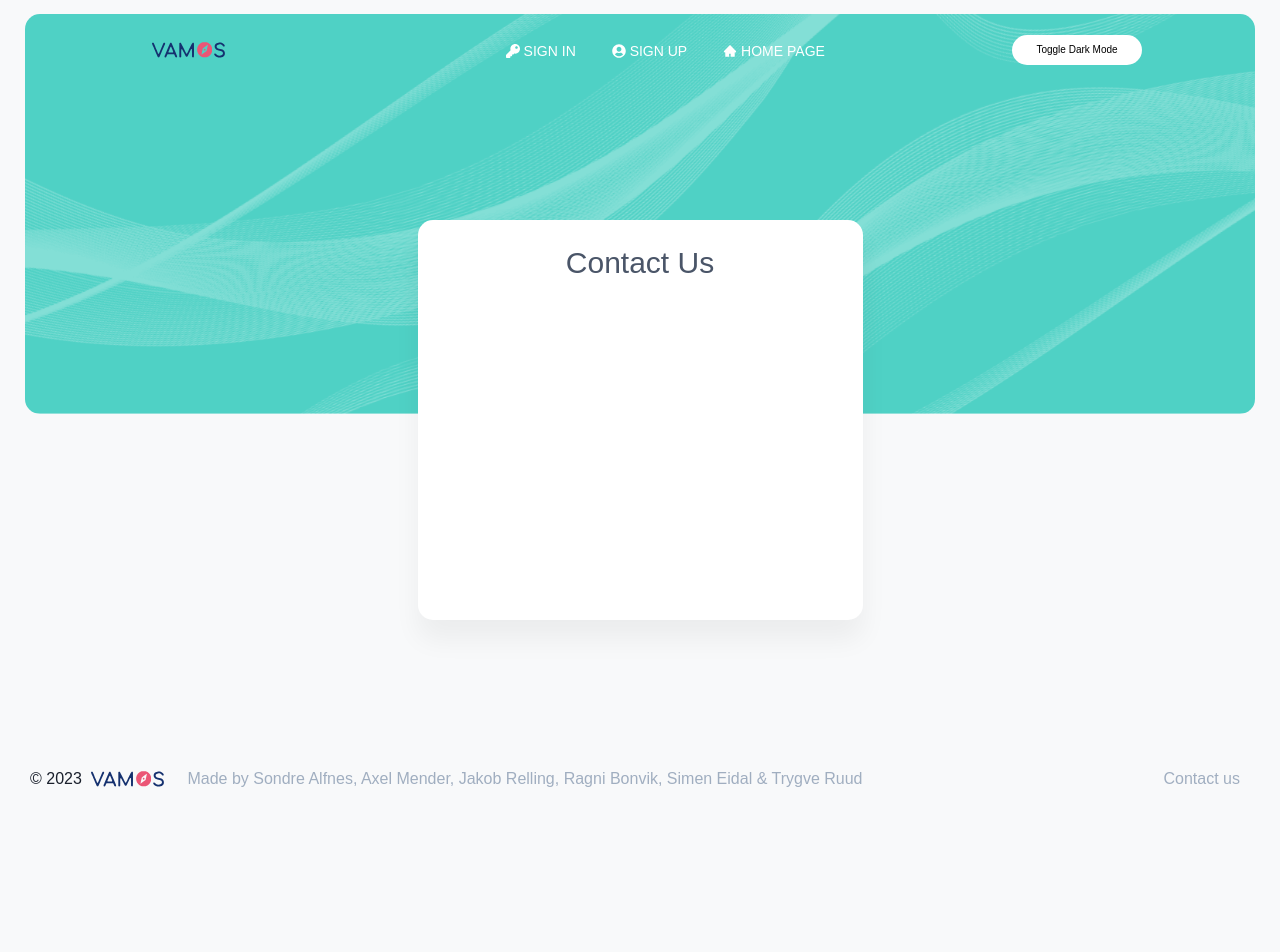
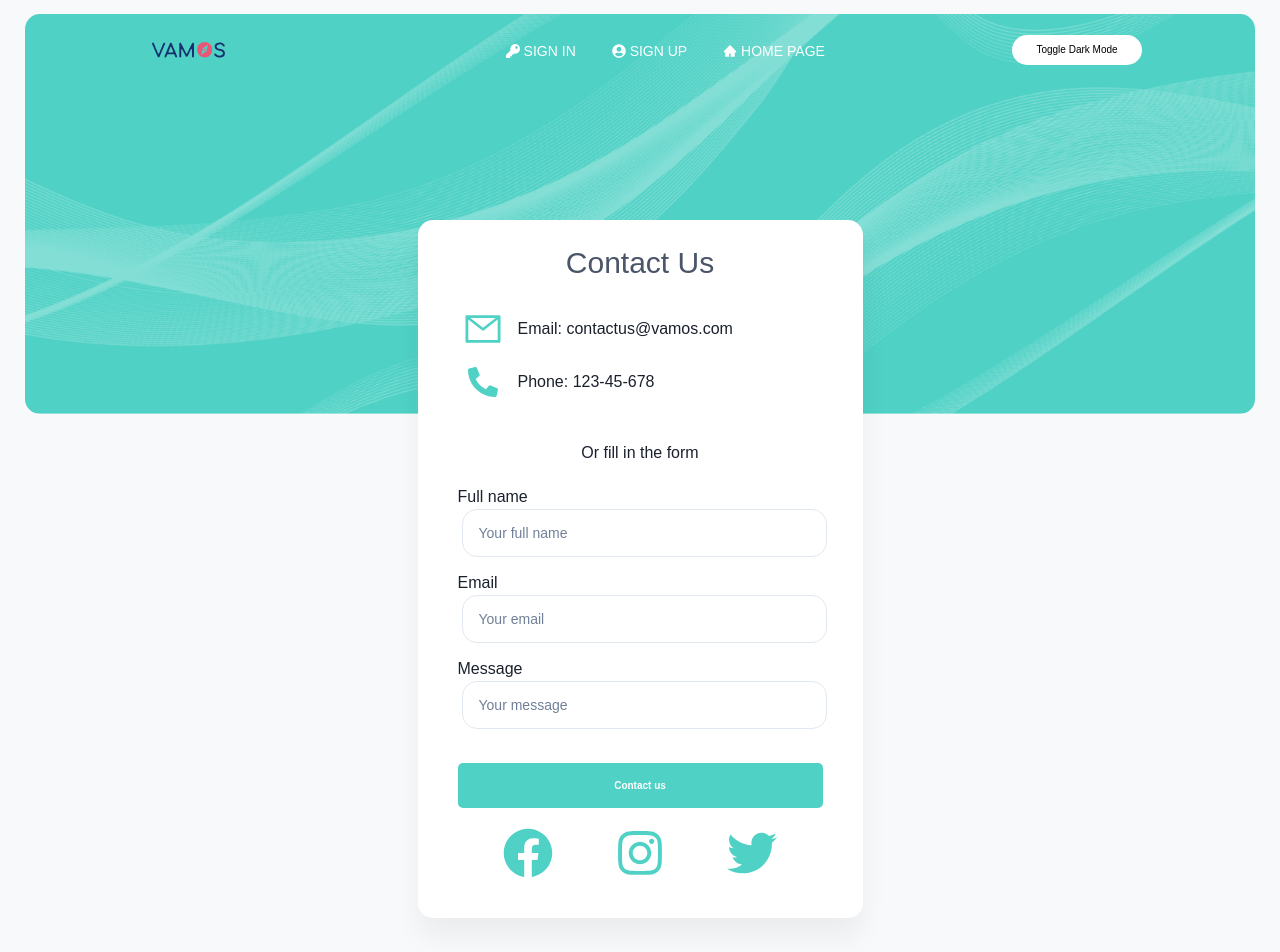
Before and after one commit to TrygveRuudShift/vamos, a Next.js app: page /contact in a window 1280 px wide. Shown: the top 952 px of the page. Before the commit the page ends 804 px from the top, so only its background shows below. Built offline with nearby package versions, Linux system fonts and the light colour scheme; no server answers.

Commit message:
ref(frontend): finished contact ut page
Closes #43

See merge request tdt4140-2023/landsby-4/gruppe-56/vamos!49

```diff
--- a/src/pages/contact.tsx
+++ b/src/pages/contact.tsx
@@ -17,11 +17,15 @@ import {
 import BgSignUp from "assets/img/BgSignUp.png";
 import { SignInButton, InputField, NavBar } from "components/atoms/";
 import { auth } from "../firebase/clientApp";
+import { FaFacebook, FaInstagram, FaTwitter, FaPhoneAlt } from "react-icons/fa";
+import { AiOutlineMail } from "react-icons/ai";
 import { useEffect, useState } from "react";
 
 export default function ContactUs() {
   const textColor = useColorModeValue("gray.600", "white");
   const bgColor = useColorModeValue("white", "gray.700");
+  const bg = useColorModeValue("teal.300", "teal.700");
+  const mainbg = useColorModeValue("gray.100", "gray.700");
 
   const [user, setUser] = useState(auth.currentUser);
 
@@ -85,6 +89,85 @@ export default function ContactUs() {
           </Text>
 
           {/* TODO: Setup icons and text */}
+          <Box
+            display="flex"
+            flexDirection="row"
+            alignItems="center"
+            mb="10px"
+          >
+            <Box
+              pt="2px"
+              pb="2px"
+              pl="5px"
+              pr="5px"
+              //border="1px solid"
+              borderColor={bg}
+              borderRadius="12px"
+              color={bg}
+              fontSize="40px"
+              mr="10px"
+            >
+              <AiOutlineMail />
+            </Box>
+            <Text>
+              Email: contactus@vamos.com
+            </Text>
+          </Box>
+          <Box
+            display="flex"
+            flexDirection="row"
+            alignItems="center"
+            mb="20px"
+
+          >
+            <Box
+              pt="6px"
+              pb="6px"
+              pl="10px"
+              pr="10px"
+              //border="1px solid"
+              borderColor={bg}
+              borderRadius="12px"
+              color={bg}
+              fontSize="30px"
+              mr="10px"
+            >
+              <FaPhoneAlt />
+            </Box>
+            <Text>
+              Phone: 123-45-678
+            </Text>
+          </Box>
+          <Text
+            display="flex"
+            flexDirection="row"
+            alignItems="center"
+            margin="auto"
+            mb="20px"
+            mt="18px"
+          >
+            Or fill in the form
+          </Text>
+          <Text>Full name</Text>
+          <InputField placeholder="Your full name" radius="medium" />
+          <Text>Email</Text>
+          <InputField placeholder="Your email" radius="medium" />
+          <Text>Message</Text>
+          <InputField placeholder="Your message" radius="medium" />
+          <SignInButton>Contact us</SignInButton>
+          <Box
+            color={bg}
+            width = "75%"
+            alignItems= "center"
+            display= "flex"
+            justifyContent= "space-between"
+            m = "auto"
+            fontSize="50px"
+          >
+            <FaFacebook />
+            <FaInstagram />
+            <FaTwitter />
+          </Box>
         </Flex>
       </Flex>
     </Flex>
```
